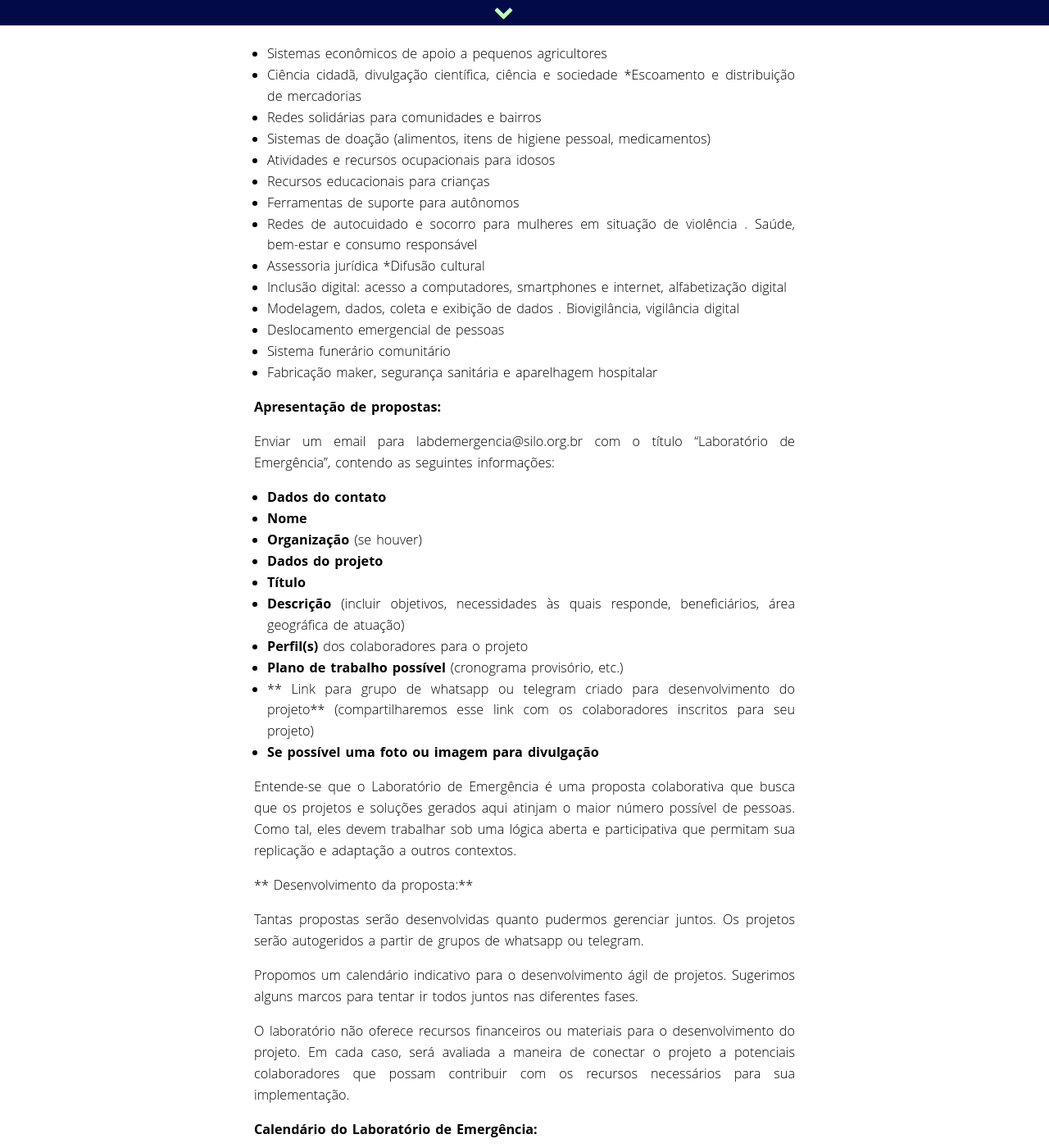
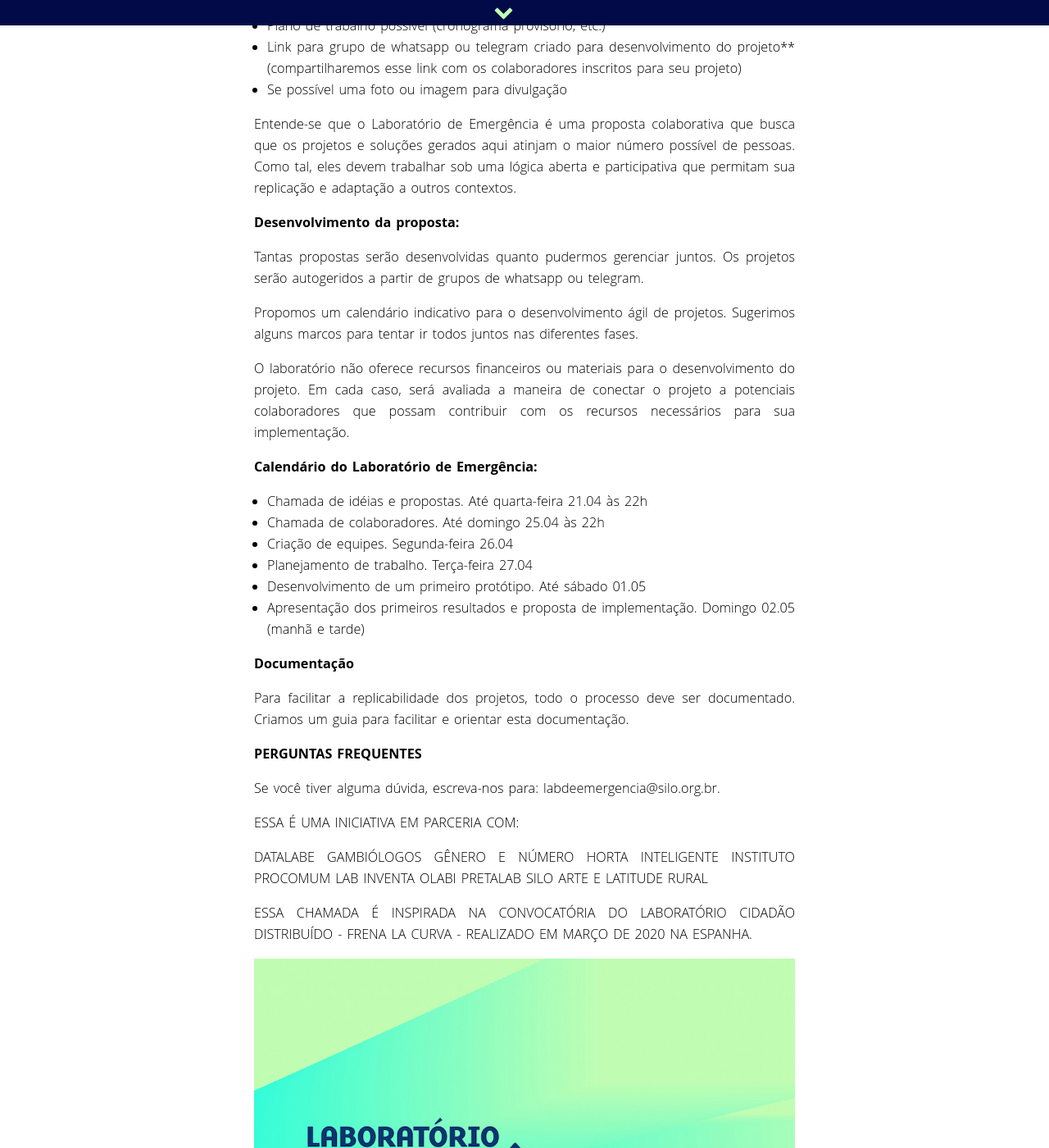
Before and after one commit to associacaosilo/labdeemergencia1ed, a Jekyll site: the page built from _pages/index.md, in a window 1280 px wide and 1400 px high, scrolled down 1763 px. Shown: the whole window at 82% size. Built offline with Jekyll 4.4.1, drawn with Linux system fonts in a browser that asks for light colours; nearby versions of some CDN libraries; some of the changed text lies outside the part shown.

Commit message:
images lab

```diff
--- a/_pages/index.md
+++ b/_pages/index.md
@@ -5,8 +5,7 @@
 permalink: /
 ---
 
-![](/media/images/post1.png)
-![](/media/images/post2.png)
+![](/media/images/cover2.jpg)
 
 Dada a situação de isolamento devido ao coronavírus, convidamos você a criar ou enviar-nos iniciativas colaborativas nos próximos 12 dias em quatro fases:
 
@@ -40,19 +39,19 @@
 Enviar um email para labdemergencia@silo.org.br com o título “Laboratório de Emergência”, contendo as seguintes informações:
 
 * **Dados do contato**
-* **Nome**
-* **Organização** (se houver)
-* **Dados do projeto**
-* **Título**
-* **Descrição** (incluir objetivos, necessidades às quais responde, beneficiários, área geográfica de atuação)
-* **Perfil(s)** dos colaboradores para o projeto
-* **Plano de trabalho possível** (cronograma provisório, etc.)
-* ** Link para grupo de whatsapp ou telegram criado para desenvolvimento do projeto** (compartilharemos esse link com os colaboradores inscritos para seu projeto)
-* **Se possível uma foto ou imagem para divulgação**
+* Nome
+* Organização (se houver)
+* Dados do projeto
+* Título
+* Descrição (incluir objetivos, necessidades às quais responde, beneficiários, área geográfica de atuação)
+* Perfil(s) dos colaboradores para o projeto
+* Plano de trabalho possível (cronograma provisório, etc.)
+* Link para grupo de whatsapp ou telegram criado para desenvolvimento do projeto** (compartilharemos esse link com os colaboradores inscritos para seu projeto)
+* Se possível uma foto ou imagem para divulgação
 
 Entende-se que o Laboratório de Emergência é uma proposta colaborativa que busca que os projetos e soluções gerados aqui atinjam o maior número possível de pessoas. Como tal, eles devem trabalhar sob uma lógica aberta e participativa que permitam sua replicação e adaptação a outros contextos.
 
-** Desenvolvimento da proposta:**
+**Desenvolvimento da proposta:**
 
 Tantas propostas serão desenvolvidas quanto pudermos gerenciar juntos. Os projetos serão autogeridos a partir de grupos de whatsapp ou telegram.
 
@@ -72,3 +71,24 @@
 **Documentação**
 
 Para facilitar a replicabilidade dos projetos, todo o processo deve ser documentado. Criamos um guia para facilitar e orientar esta documentação.
+
+**PERGUNTAS FREQUENTES**
+
+Se você tiver alguma dúvida, escreva-nos para: labdeemergencia@silo.org.br.
+
+ESSA É UMA INICIATIVA EM PARCERIA COM:
+
+DATALABE
+GAMBIÓLOGOS
+GÊNERO E NÚMERO
+HORTA INTELIGENTE
+INSTITUTO PROCOMUM
+LAB INVENTA
+OLABI
+PRETALAB
+SILO ARTE E LATITUDE RURAL
+
+ESSA CHAMADA É INSPIRADA NA CONVOCATÓRIA DO LABORATÓRIO CIDADÃO DISTRIBUÍDO - FRENA LA CURVA - REALIZADO EM MARÇO DE 2020 NA ESPANHA.
+
+![](/media/images/post1.jpg)
+![](/media/images/post2.jpg)
```
Also changed, not shown: 1 other file.
